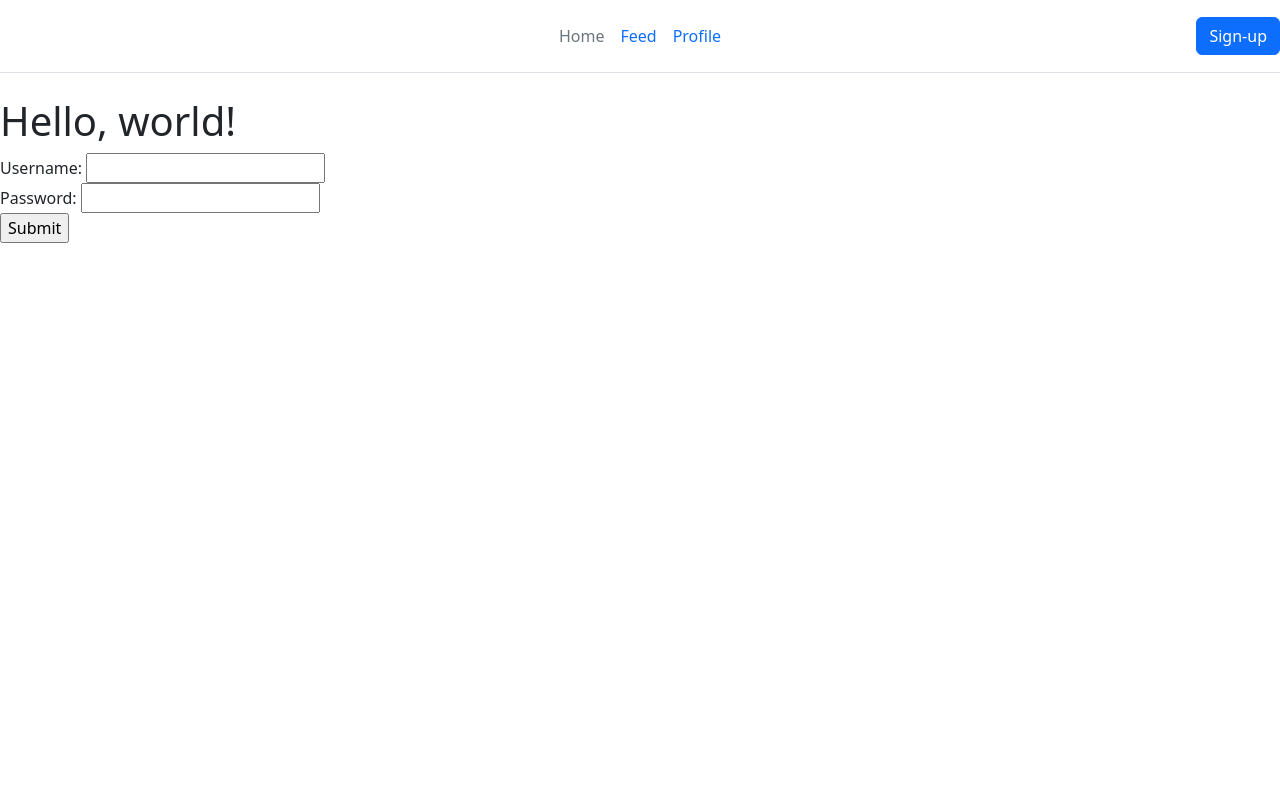
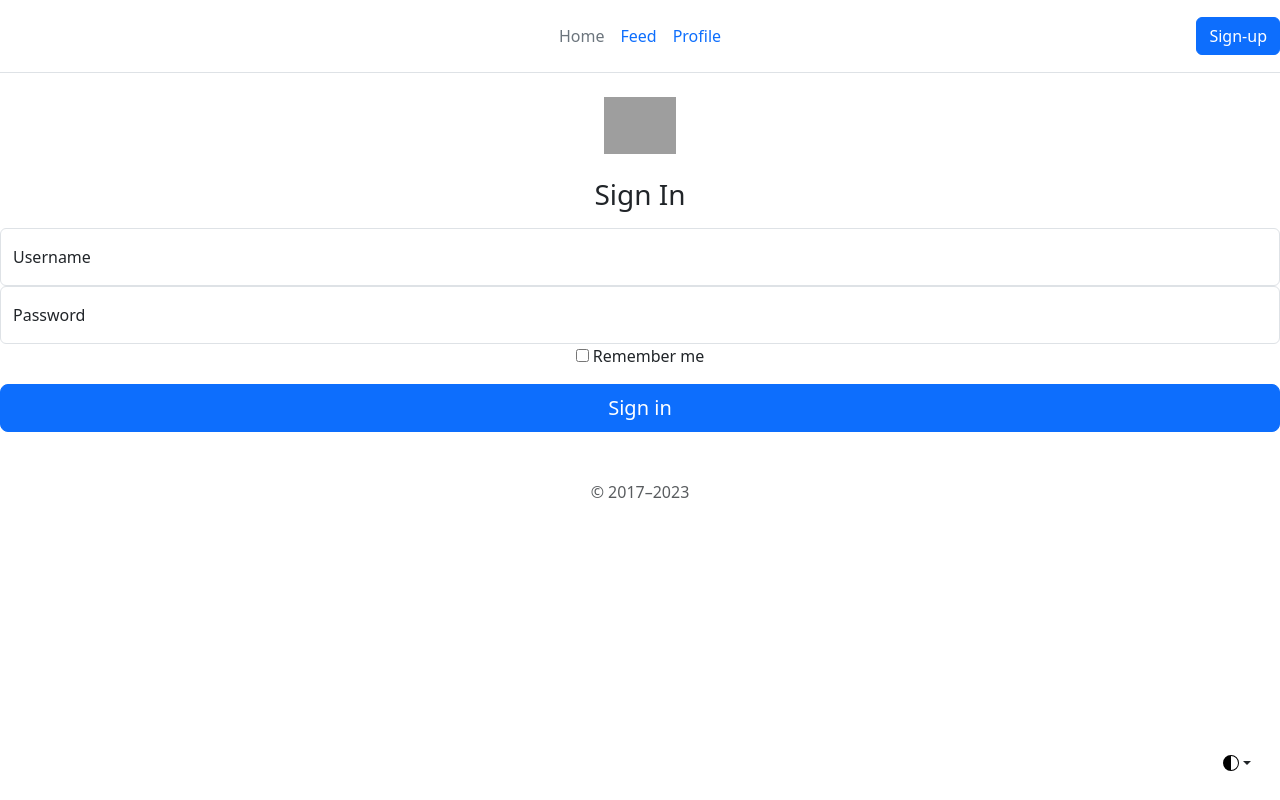
Before and after one commit to Axxtur3l/Diobolical, a Flask app: page /sign-in in a window 1280 px wide. Run offline with Flask 3, Linux system fonts and the light colour scheme; grey boxes are pictures that could not be loaded.

Commit message:
Sign In updatea

```diff
--- a/templates/sign_in.html.jinja
+++ b/templates/sign_in.html.jinja
@@ -24,19 +24,84 @@
         <a href="/sign-up" class="btn btn-primary">Sign-up</a>
       </div>
     </header>
-    <h1>Hello, world!</h1>
-    <script src="https://cdn.jsdelivr.net/npm/bootstrap@5.3.0-alpha2/dist/js/bootstrap.bundle.min.js" integrity="sha384-qKXV1j0HvMUeCBQ+QVp7JcfGl760yU08IQ+GpUo5hlbpg51QRiuqHAJz8+BrxE/N" crossorigin="anonymous"></script>
-<form
-    action="/sign-in" method="post"
-    enctype="multipart/form-data"
->
-    <label>Username:</label>
-    <input type="text" name="username"><br>
+    <link href="sign-in.css" rel="stylesheet">
+  </head>
+  <body class="text-center">
+    <svg xmlns="http://www.w3.org/2000/svg" style="display: none;">
+      <symbol id="check2" viewBox="0 0 16 16">
+        <path d="M13.854 3.646a.5.5 0 0 1 0 .708l-7 7a.5.5 0 0 1-.708 0l-3.5-3.5a.5.5 0 1 1 .708-.708L6.5 10.293l6.646-6.647a.5.5 0 0 1 .708 0z"/>
+      </symbol>
+      <symbol id="circle-half" viewBox="0 0 16 16">
+        <path d="M8 15A7 7 0 1 0 8 1v14zm0 1A8 8 0 1 1 8 0a8 8 0 0 1 0 16z"/>
+      </symbol>
+      <symbol id="moon-stars-fill" viewBox="0 0 16 16">
+        <path d="M6 .278a.768.768 0 0 1 .08.858 7.208 7.208 0 0 0-.878 3.46c0 4.021 3.278 7.277 7.318 7.277.527 0 1.04-.055 1.533-.16a.787.787 0 0 1 .81.316.733.733 0 0 1-.031.893A8.349 8.349 0 0 1 8.344 16C3.734 16 0 12.286 0 7.71 0 4.266 2.114 1.312 5.124.06A.752.752 0 0 1 6 .278z"/>
+        <path d="M10.794 3.148a.217.217 0 0 1 .412 0l.387 1.162c.173.518.579.924 1.097 1.097l1.162.387a.217.217 0 0 1 0 .412l-1.162.387a1.734 1.734 0 0 0-1.097 1.097l-.387 1.162a.217.217 0 0 1-.412 0l-.387-1.162A1.734 1.734 0 0 0 9.31 6.593l-1.162-.387a.217.217 0 0 1 0-.412l1.162-.387a1.734 1.734 0 0 0 1.097-1.097l.387-1.162zM13.863.099a.145.145 0 0 1 .274 0l.258.774c.115.346.386.617.732.732l.774.258a.145.145 0 0 1 0 .274l-.774.258a1.156 1.156 0 0 0-.732.732l-.258.774a.145.145 0 0 1-.274 0l-.258-.774a1.156 1.156 0 0 0-.732-.732l-.774-.258a.145.145 0 0 1 0-.274l.774-.258c.346-.115.617-.386.732-.732L13.863.1z"/>
+      </symbol>
+      <symbol id="sun-fill" viewBox="0 0 16 16">
+        <path d="M8 12a4 4 0 1 0 0-8 4 4 0 0 0 0 8zM8 0a.5.5 0 0 1 .5.5v2a.5.5 0 0 1-1 0v-2A.5.5 0 0 1 8 0zm0 13a.5.5 0 0 1 .5.5v2a.5.5 0 0 1-1 0v-2A.5.5 0 0 1 8 13zm8-5a.5.5 0 0 1-.5.5h-2a.5.5 0 0 1 0-1h2a.5.5 0 0 1 .5.5zM3 8a.5.5 0 0 1-.5.5h-2a.5.5 0 0 1 0-1h2A.5.5 0 0 1 3 8zm10.657-5.657a.5.5 0 0 1 0 .707l-1.414 1.415a.5.5 0 1 1-.707-.708l1.414-1.414a.5.5 0 0 1 .707 0zm-9.193 9.193a.5.5 0 0 1 0 .707L3.05 13.657a.5.5 0 0 1-.707-.707l1.414-1.414a.5.5 0 0 1 .707 0zm9.193 2.121a.5.5 0 0 1-.707 0l-1.414-1.414a.5.5 0 0 1 .707-.707l1.414 1.414a.5.5 0 0 1 0 .707zM4.464 4.465a.5.5 0 0 1-.707 0L2.343 3.05a.5.5 0 1 1 .707-.707l1.414 1.414a.5.5 0 0 1 0 .708z"/>
+      </symbol>
+    </svg>
 
-    <label>Password:</label>
-    <input type="password" name="password"><br>
+    <div class="dropdown position-fixed bottom-0 end-0 mb-3 me-3 bd-mode-toggle">
+      <button class="btn btn-bd-primary py-2 dropdown-toggle d-flex align-items-center"
+              id="bd-theme"
+              type="button"
+              aria-expanded="false"
+              data-bs-toggle="dropdown"
+              aria-label="Toggle theme (auto)">
+        <svg class="bi my-1 theme-icon-active" width="1em" height="1em"><use href="#circle-half"></use></svg>
+        <span class="visually-hidden" id="bd-theme-text">Toggle theme</span>
+      </button>
+      <ul class="dropdown-menu dropdown-menu-end shadow" aria-labelledby="bd-theme-text">
+        <li>
+          <button type="button" class="dropdown-item d-flex align-items-center" data-bs-theme-value="light" aria-pressed="false">
+            <svg class="bi me-2 opacity-50 theme-icon" width="1em" height="1em"><use href="#sun-fill"></use></svg>
+            Light
+            <svg class="bi ms-auto d-none" width="1em" height="1em"><use href="#check2"></use></svg>
+          </button>
+        </li>
+        <li>
+          <button type="button" class="dropdown-item d-flex align-items-center" data-bs-theme-value="dark" aria-pressed="false">
+            <svg class="bi me-2 opacity-50 theme-icon" width="1em" height="1em"><use href="#moon-stars-fill"></use></svg>
+            Dark
+            <svg class="bi ms-auto d-none" width="1em" height="1em"><use href="#check2"></use></svg>
+          </button>
+        </li>
+        <li>
+          <button type="button" class="dropdown-item d-flex align-items-center active" data-bs-theme-value="auto" aria-pressed="true">
+            <svg class="bi me-2 opacity-50 theme-icon" width="1em" height="1em"><use href="#circle-half"></use></svg>
+            Auto
+            <svg class="bi ms-auto d-none" width="1em" height="1em"><use href="#check2"></use></svg>
+          </button>
+        </li>
+      </ul>
+    </div>
 
-    <input type="submit">
-</form>
+
+<main class="form-signin w-100 m-auto">
+  <form>
+    <img class="mb-4" src="/docs/5.3/assets/brand/bootstrap-logo.svg" alt="" width="72" height="57">
+    <h1 class="h3 mb-3 fw-normal">Sign In</h1>
+
+    <div class="form-floating">
+      <input type="username" class="form-control" id="floatingInput" placeholder="Username">
+      <label for="floatingInput">Username</label>
+    </div>
+    <div class="form-floating">
+      <input type="password" class="form-control" id="floatingPassword" placeholder="Password">
+      <label for="floatingPassword">Password</label>
+    </div>
+
+    <div class="checkbox mb-3">
+      <label>
+        <input type="checkbox" value="remember-me"> Remember me
+      </label>
+    </div>
+    <button class="w-100 btn btn-lg btn-primary" type="submit">Sign in</button>
+    <p class="mt-5 mb-3 text-body-secondary">&copy; 2017–2023</p>
+  </form>
+</main>
+
   </body>
 </html>
```
